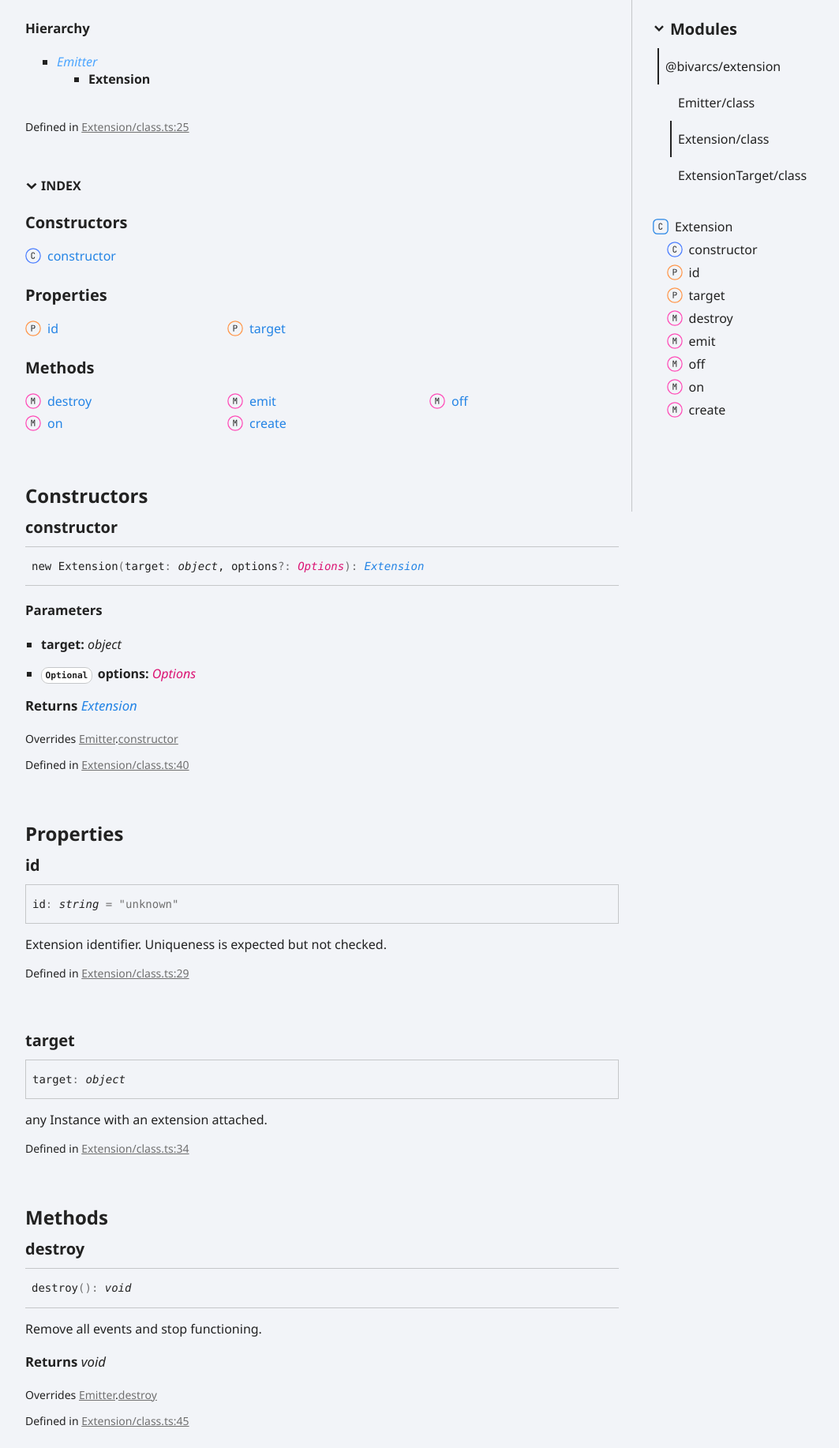
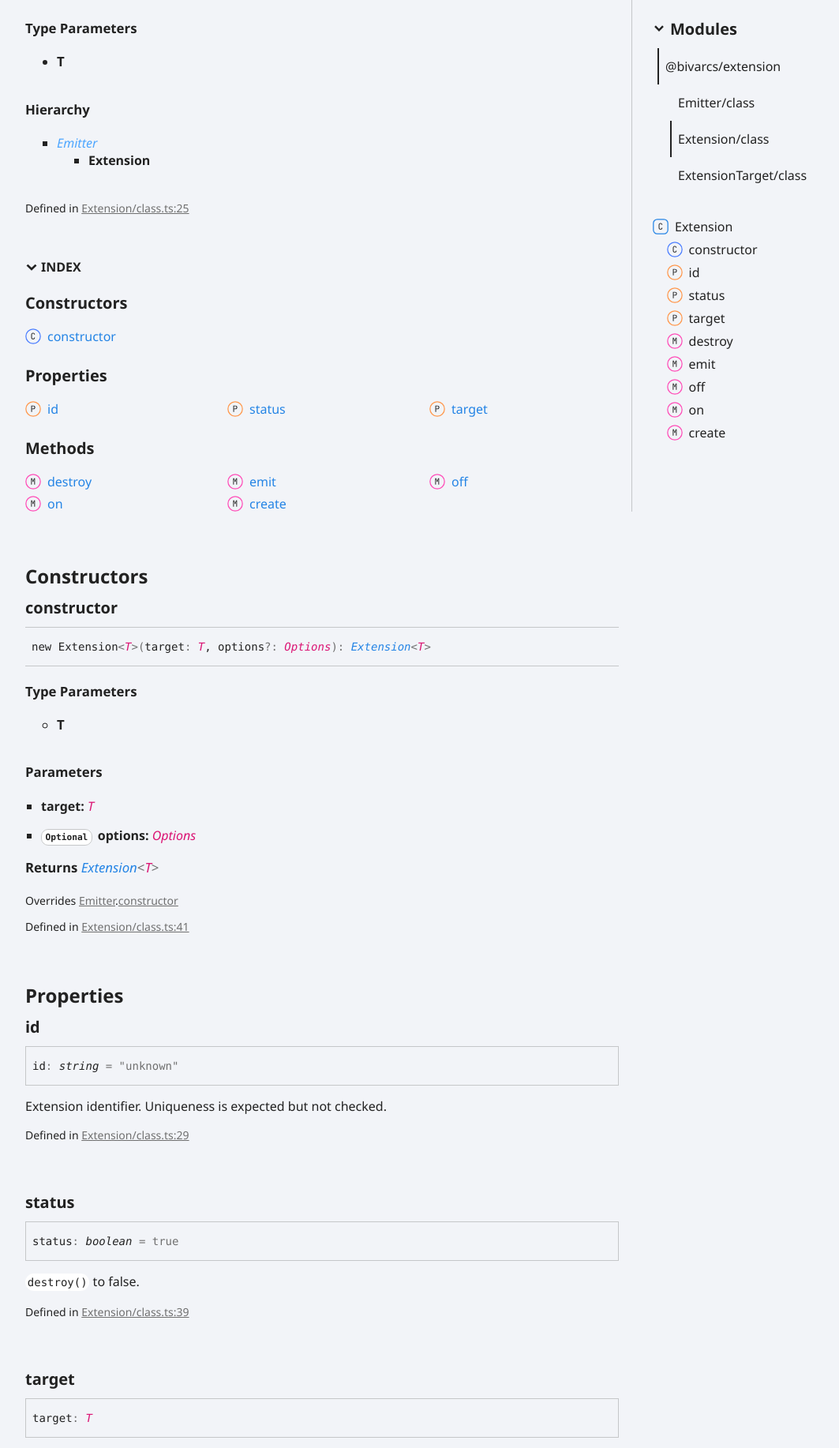
Before and after one commit to bivarcs/extension, a website: page docs/docs/classes/Extension_class.Extension.html in a window 1280 px wide. Shown: the part 184-2018 px from the top of the page at 79% size, without its empty margins (96-1159 px from the left). Drawn offline with Linux system fonts and the light colour scheme.

Commit message:
Update docs
Added `status` property.

```diff
--- a/docs/docs/classes/Extension_class.Extension.html
+++ b/docs/docs/classes/Extension_class.Extension.html
@@ -15,10 +15,15 @@
 <li><a href="../modules.html">@bivarcs/extension</a></li>
 <li><a href="../modules/Extension_class.html">Extension/class</a></li>
 <li><a href="Extension_class.Extension.html">Extension</a></li></ul>
-<h1>Class Extension</h1></div>
+<h1>Class Extension&lt;T&gt;</h1></div>
 <section class="tsd-panel tsd-comment">
 <div class="tsd-comment tsd-typography"><p>The base class of the extension.</p>
 </div></section>
+<section class="tsd-panel tsd-type-parameters">
+<h4>Type Parameters</h4>
+<ul class="tsd-type-parameters">
+<li>
+<h4>T</h4></li></ul></section>
 <section class="tsd-panel tsd-hierarchy">
 <h4>Hierarchy</h4>
 <ul class="tsd-hierarchy">
@@ -39,6 +44,7 @@
 <section class="tsd-index-section">
 <h3 class="tsd-index-heading">Properties</h3>
 <div class="tsd-index-list"><a href="Extension_class.Extension.html#id" class="tsd-index-link tsd-kind-property tsd-parent-kind-class"><svg class="tsd-kind-icon" width="24" height="24" viewBox="0 0 24 24"><rect fill="var(--color-icon-background)" stroke="#FF984D" stroke-width="1.5" x="1" y="1" width="22" height="22" rx="12" id="icon-1024-path"></rect><path d="M9.354 16V7.24H12.174C12.99 7.24 13.638 7.476 14.118 7.948C14.606 8.412 14.85 9.036 14.85 9.82C14.85 10.604 14.606 11.232 14.118 11.704C13.638 12.168 12.99 12.4 12.174 12.4H10.434V16H9.354ZM10.434 11.428H12.174C12.646 11.428 13.022 11.284 13.302 10.996C13.59 10.7 13.734 10.308 13.734 9.82C13.734 9.324 13.59 8.932 13.302 8.644C13.022 8.356 12.646 8.212 12.174 8.212H10.434V11.428Z" fill="var(--color-text)" id="icon-1024-text"></path></svg><span>id</span></a>
+<a href="Extension_class.Extension.html#status" class="tsd-index-link tsd-kind-property tsd-parent-kind-class"><svg class="tsd-kind-icon" width="24" height="24" viewBox="0 0 24 24"><use href="#icon-1024-path"></use><use href="#icon-1024-text"></use></svg><span>status</span></a>
 <a href="Extension_class.Extension.html#target" class="tsd-index-link tsd-kind-property tsd-parent-kind-class"><svg class="tsd-kind-icon" width="24" height="24" viewBox="0 0 24 24"><use href="#icon-1024-path"></use><use href="#icon-1024-text"></use></svg><span>target</span></a>
 </div></section>
 <section class="tsd-index-section">
@@ -54,19 +60,24 @@
 <section class="tsd-panel tsd-member tsd-kind-constructor tsd-parent-kind-class"><a id="constructor" class="tsd-anchor"></a>
 <h3 class="tsd-anchor-link"><span>constructor</span><a href="#constructor" aria-label="Permalink" class="tsd-anchor-icon"><svg class="icon icon-tabler icon-tabler-link" viewBox="0 0 24 24" stroke-width="2" stroke="currentColor" fill="none" stroke-linecap="round" stroke-linejoin="round"><path stroke="none" d="M0 0h24v24H0z" fill="none" id="icon-anchor-a"></path><path d="M10 14a3.5 3.5 0 0 0 5 0l4 -4a3.5 3.5 0 0 0 -5 -5l-.5 .5" id="icon-anchor-b"></path><path d="M14 10a3.5 3.5 0 0 0 -5 0l-4 4a3.5 3.5 0 0 0 5 5l.5 -.5" id="icon-anchor-c"></path></svg></a></h3>
 <ul class="tsd-signatures tsd-kind-constructor tsd-parent-kind-class">
-<li class="tsd-signature tsd-anchor-link" id="constructor.new_Extension">new <wbr/>Extension<span class="tsd-signature-symbol">(</span>target<span class="tsd-signature-symbol">: </span><span class="tsd-signature-type">object</span>, options<span class="tsd-signature-symbol">?: </span><a href="../types/Emitter_class.Options.html" class="tsd-signature-type" data-tsd-kind="Type alias">Options</a><span class="tsd-signature-symbol">)</span><span class="tsd-signature-symbol">: </span><a href="Extension_class.Extension.html" class="tsd-signature-type" data-tsd-kind="Class">Extension</a><a href="#constructor.new_Extension" aria-label="Permalink" class="tsd-anchor-icon"><svg class="icon icon-tabler icon-tabler-link" viewBox="0 0 24 24" stroke-width="2" stroke="currentColor" fill="none" stroke-linecap="round" stroke-linejoin="round"><use href="#icon-anchor-a"></use><use href="#icon-anchor-b"></use><use href="#icon-anchor-c"></use></svg></a></li>
+<li class="tsd-signature tsd-anchor-link" id="constructor.new_Extension">new <wbr/>Extension<span class="tsd-signature-symbol">&lt;</span><span class="tsd-signature-type" data-tsd-kind="Type parameter">T</span><span class="tsd-signature-symbol">&gt;</span><span class="tsd-signature-symbol">(</span>target<span class="tsd-signature-symbol">: </span><span class="tsd-signature-type" data-tsd-kind="Type parameter">T</span>, options<span class="tsd-signature-symbol">?: </span><a href="../types/Emitter_class.Options.html" class="tsd-signature-type" data-tsd-kind="Type alias">Options</a><span class="tsd-signature-symbol">)</span><span class="tsd-signature-symbol">: </span><a href="Extension_class.Extension.html" class="tsd-signature-type" data-tsd-kind="Class">Extension</a><span class="tsd-signature-symbol">&lt;</span><span class="tsd-signature-type" data-tsd-kind="Type parameter">T</span><span class="tsd-signature-symbol">&gt;</span><a href="#constructor.new_Extension" aria-label="Permalink" class="tsd-anchor-icon"><svg class="icon icon-tabler icon-tabler-link" viewBox="0 0 24 24" stroke-width="2" stroke="currentColor" fill="none" stroke-linecap="round" stroke-linejoin="round"><use href="#icon-anchor-a"></use><use href="#icon-anchor-b"></use><use href="#icon-anchor-c"></use></svg></a></li>
 <li class="tsd-description">
+<section class="tsd-panel tsd-type-parameters">
+<h4>Type Parameters</h4>
+<ul class="tsd-type-parameters">
+<li>
+<h4>T</h4></li></ul></section>
 <div class="tsd-parameters">
 <h4 class="tsd-parameters-title">Parameters</h4>
 <ul class="tsd-parameter-list">
 <li>
-<h5>target: <span class="tsd-signature-type">object</span></h5></li>
+<h5>target: <span class="tsd-signature-type" data-tsd-kind="Type parameter">T</span></h5></li>
 <li>
 <h5><code class="tsd-tag ts-flagOptional">Optional</code> options: <a href="../types/Emitter_class.Options.html" class="tsd-signature-type" data-tsd-kind="Type alias">Options</a></h5></li></ul></div>
-<h4 class="tsd-returns-title">Returns <a href="Extension_class.Extension.html" class="tsd-signature-type" data-tsd-kind="Class">Extension</a></h4><aside class="tsd-sources">
+<h4 class="tsd-returns-title">Returns <a href="Extension_class.Extension.html" class="tsd-signature-type" data-tsd-kind="Class">Extension</a><span class="tsd-signature-symbol">&lt;</span><span class="tsd-signature-type" data-tsd-kind="Type parameter">T</span><span class="tsd-signature-symbol">&gt;</span></h4><aside class="tsd-sources">
 <p>Overrides <a href="Emitter_class.Emitter.html">Emitter</a>.<a href="Emitter_class.Emitter.html#constructor">constructor</a></p>
 <ul>
-<li>Defined in <a href="https://github.com/bivarcs/emitter/blob/main/src/js/Extension/class.ts#L40">Extension/class.ts:40</a></li></ul></aside></li></ul></section></section>
+<li>Defined in <a href="https://github.com/bivarcs/emitter/blob/main/src/js/Extension/class.ts#L41">Extension/class.ts:41</a></li></ul></aside></li></ul></section></section>
 <section class="tsd-panel-group tsd-member-group">
 <h2>Properties</h2>
 <section class="tsd-panel tsd-member tsd-kind-property tsd-parent-kind-class"><a id="id" class="tsd-anchor"></a>
@@ -76,9 +87,16 @@
 </div><aside class="tsd-sources">
 <ul>
 <li>Defined in <a href="https://github.com/bivarcs/emitter/blob/main/src/js/Extension/class.ts#L29">Extension/class.ts:29</a></li></ul></aside></section>
+<section class="tsd-panel tsd-member tsd-kind-property tsd-parent-kind-class"><a id="status" class="tsd-anchor"></a>
+<h3 class="tsd-anchor-link"><span>status</span><a href="#status" aria-label="Permalink" class="tsd-anchor-icon"><svg class="icon icon-tabler icon-tabler-link" viewBox="0 0 24 24" stroke-width="2" stroke="currentColor" fill="none" stroke-linecap="round" stroke-linejoin="round"><use href="#icon-anchor-a"></use><use href="#icon-anchor-b"></use><use href="#icon-anchor-c"></use></svg></a></h3>
+<div class="tsd-signature">status<span class="tsd-signature-symbol">:</span> <span class="tsd-signature-type">boolean</span><span class="tsd-signature-symbol"> = true</span></div>
+<div class="tsd-comment tsd-typography"><p><code>destroy()</code> to false.</p>
+</div><aside class="tsd-sources">
+<ul>
+<li>Defined in <a href="https://github.com/bivarcs/emitter/blob/main/src/js/Extension/class.ts#L39">Extension/class.ts:39</a></li></ul></aside></section>
 <section class="tsd-panel tsd-member tsd-kind-property tsd-parent-kind-class"><a id="target" class="tsd-anchor"></a>
 <h3 class="tsd-anchor-link"><span>target</span><a href="#target" aria-label="Permalink" class="tsd-anchor-icon"><svg class="icon icon-tabler icon-tabler-link" viewBox="0 0 24 24" stroke-width="2" stroke="currentColor" fill="none" stroke-linecap="round" stroke-linejoin="round"><use href="#icon-anchor-a"></use><use href="#icon-anchor-b"></use><use href="#icon-anchor-c"></use></svg></a></h3>
-<div class="tsd-signature">target<span class="tsd-signature-symbol">:</span> <span class="tsd-signature-type">object</span></div>
+<div class="tsd-signature">target<span class="tsd-signature-symbol">:</span> <span class="tsd-signature-type" data-tsd-kind="Type parameter">T</span></div>
 <div class="tsd-comment tsd-typography"><p>any Instance with an extension attached.</p>
 </div><aside class="tsd-sources">
 <ul>
@@ -95,7 +113,7 @@
 <h4 class="tsd-returns-title">Returns <span class="tsd-signature-type">void</span></h4><aside class="tsd-sources">
 <p>Overrides <a href="Emitter_class.Emitter.html">Emitter</a>.<a href="Emitter_class.Emitter.html#destroy">destroy</a></p>
 <ul>
-<li>Defined in <a href="https://github.com/bivarcs/emitter/blob/main/src/js/Extension/class.ts#L45">Extension/class.ts:45</a></li></ul></aside></li></ul></section>
+<li>Defined in <a href="https://github.com/bivarcs/emitter/blob/main/src/js/Extension/class.ts#L46">Extension/class.ts:46</a></li></ul></aside></li></ul></section>
 <section class="tsd-panel tsd-member tsd-kind-method tsd-parent-kind-class tsd-is-inherited"><a id="emit" class="tsd-anchor"></a>
 <h3 class="tsd-anchor-link"><span>emit</span><a href="#emit" aria-label="Permalink" class="tsd-anchor-icon"><svg class="icon icon-tabler icon-tabler-link" viewBox="0 0 24 24" stroke-width="2" stroke="currentColor" fill="none" stroke-linecap="round" stroke-linejoin="round"><use href="#icon-anchor-a"></use><use href="#icon-anchor-b"></use><use href="#icon-anchor-c"></use></svg></a></h3>
 <ul class="tsd-signatures tsd-kind-method tsd-parent-kind-class tsd-is-inherited">
@@ -164,7 +182,7 @@
 <h5><code class="tsd-tag ts-flagOptional">Optional</code> options: <a href="../types/Emitter_class.Options.html" class="tsd-signature-type" data-tsd-kind="Type alias">Options</a></h5></li></ul></div>
 <h4 class="tsd-returns-title">Returns <a href="../types/Extension_class.Entry.html" class="tsd-signature-type" data-tsd-kind="Type alias">Entry</a></h4><aside class="tsd-sources">
 <ul>
-<li>Defined in <a href="https://github.com/bivarcs/emitter/blob/main/src/js/Extension/class.ts#L36">Extension/class.ts:36</a></li></ul></aside></li></ul></section></section></div>
+<li>Defined in <a href="https://github.com/bivarcs/emitter/blob/main/src/js/Extension/class.ts#L52">Extension/class.ts:52</a></li></ul></aside></li></ul></section></section></div>
 <div class="col-4 col-menu menu-sticky-wrap menu-highlight">
 <nav id="tsd-sidebar-links" class="tsd-navigation"><a href="https://github.com/bivarcs/emitter" target="_blank">Github</a><a href="https://bivarcs.github.io/emitter/demo/" target="_blank">Demo</a></nav>
 <div class="tsd-navigation settings">
@@ -196,6 +214,7 @@
 <ul>
 <li class="tsd-kind-constructor tsd-parent-kind-class"><a href="Extension_class.Extension.html#constructor" class="tsd-index-link"><svg class="tsd-kind-icon" width="24" height="24" viewBox="0 0 24 24"><use href="#icon-512-path"></use><use href="#icon-512-text"></use></svg>constructor</a></li>
 <li class="tsd-kind-property tsd-parent-kind-class"><a href="Extension_class.Extension.html#id" class="tsd-index-link"><svg class="tsd-kind-icon" width="24" height="24" viewBox="0 0 24 24"><use href="#icon-1024-path"></use><use href="#icon-1024-text"></use></svg>id</a></li>
+<li class="tsd-kind-property tsd-parent-kind-class"><a href="Extension_class.Extension.html#status" class="tsd-index-link"><svg class="tsd-kind-icon" width="24" height="24" viewBox="0 0 24 24"><use href="#icon-1024-path"></use><use href="#icon-1024-text"></use></svg>status</a></li>
 <li class="tsd-kind-property tsd-parent-kind-class"><a href="Extension_class.Extension.html#target" class="tsd-index-link"><svg class="tsd-kind-icon" width="24" height="24" viewBox="0 0 24 24"><use href="#icon-1024-path"></use><use href="#icon-1024-text"></use></svg>target</a></li>
 <li class="tsd-kind-method tsd-parent-kind-class"><a href="Extension_class.Extension.html#destroy" class="tsd-index-link"><svg class="tsd-kind-icon" width="24" height="24" viewBox="0 0 24 24"><use href="#icon-2048-path"></use><use href="#icon-2048-text"></use></svg>destroy</a></li>
 <li class="tsd-kind-method tsd-parent-kind-class tsd-is-inherited"><a href="Extension_class.Extension.html#emit" class="tsd-index-link"><svg class="tsd-kind-icon" width="24" height="24" viewBox="0 0 24 24"><use href="#icon-2048-path"></use><use href="#icon-2048-text"></use></svg>emit</a></li>
```
Also changed, not shown: docs/docs/classes/ExtensionTarget_class.ExtensionTarget.html (+1 -1 lines), docs/docs/types/Extension_class.ExtensionClass.html (+3 -3 lines), docs/docs/assets/search.js.
